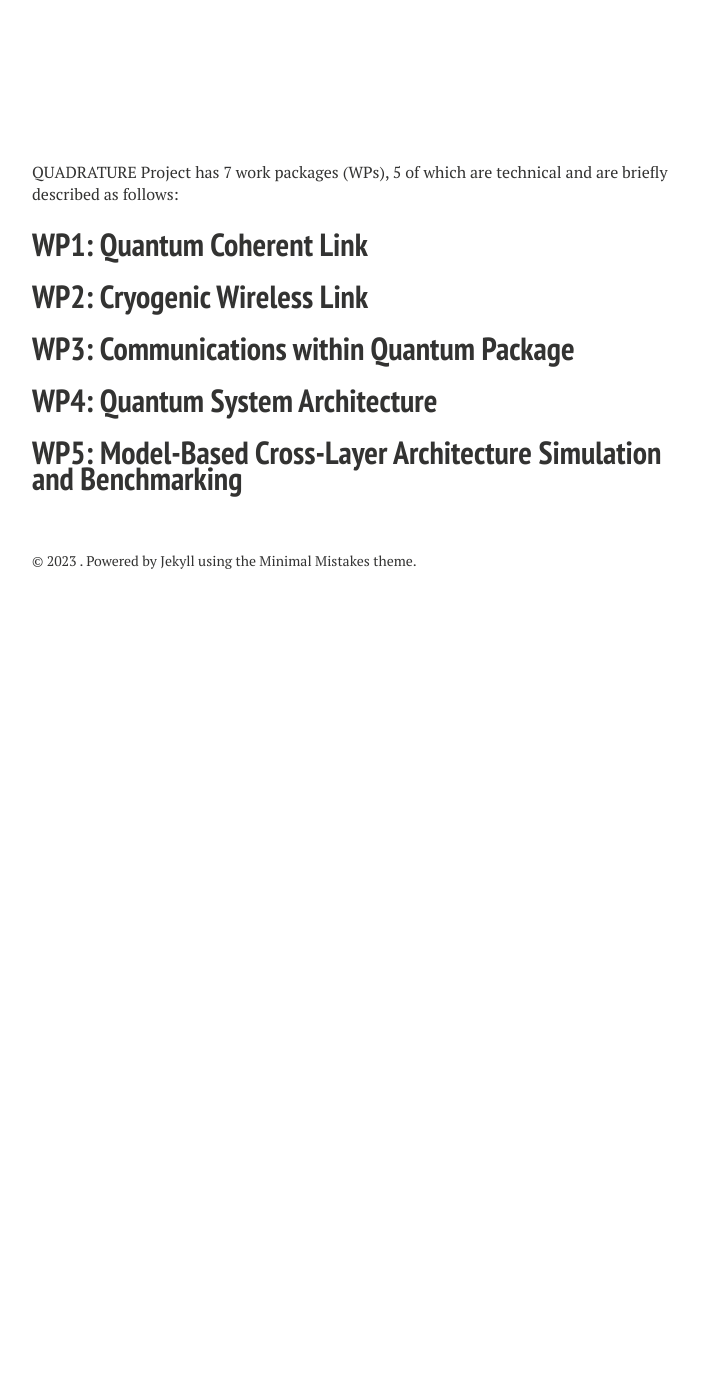
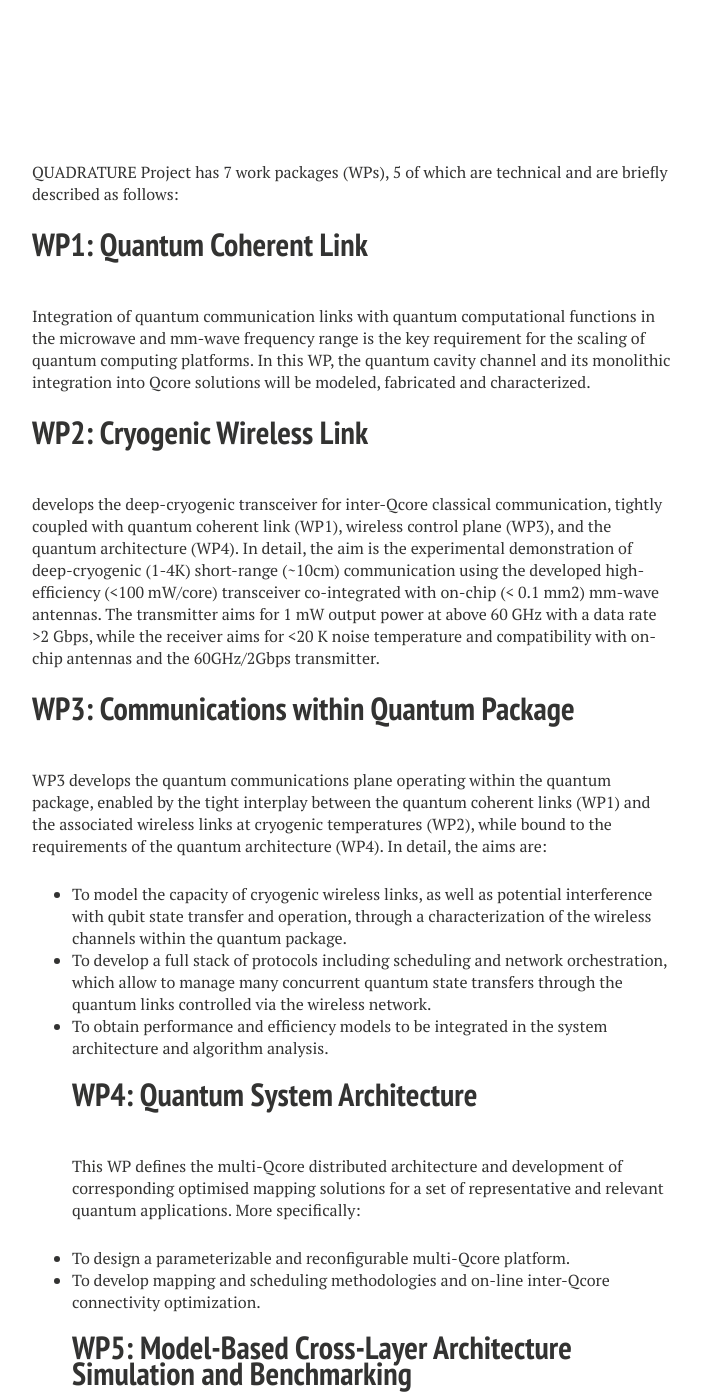
Before and after one commit to biddu/biddu.github.io, a Jekyll site: the page built from research.md, in a window 1280 px wide and 1400 px high, scrolled down 270 px. Shown: the whole window, without its empty margins (288-989 px from the left). Built offline with Jekyll 4.4.1, drawn with Linux system fonts in a browser that asks for light colours; nearby versions of some CDN libraries; before the commit the page ends 900 px from its top, so only the background shows below that; some of the changed text lies outside the part shown.

Commit message:
Update research.md

```diff
--- a/research.md
+++ b/research.md
@@ -14,9 +14,36 @@ comments: false
 <br/>
 
 The QUADRATURE Project has 7 work packages (WPs), 5 of which are technical and are briefly described as follows:
-
+<br/>
 # WP1: Quantum Coherent Link
+<br/>
+Integration of quantum communication links with quantum computational functions in the microwave and mm-wave frequency range is the key requirement for the scaling of quantum computing platforms. In this WP, the quantum cavity channel and its monolithic integration into Qcore solutions will be modeled, fabricated and characterized.
+<br/>
 # WP2: Cryogenic Wireless Link
+<br/>
+develops the deep-cryogenic transceiver for inter-Qcore classical communication, tightly coupled with quantum coherent link (WP1), wireless control plane (WP3), and the quantum architecture (WP4). In detail, the aim is the experimental demonstration of deep-cryogenic (1-4K) short-range (~10cm) communication using the developed high-efficiency (<100 mW/core) transceiver co-integrated with on-chip (< 0.1 mm2) mm-wave antennas. The transmitter aims for 1 mW output power at above 60 GHz with a data rate >2 Gbps, while the receiver aims for <20 K noise temperature and compatibility with on-chip antennas and the 60GHz/2Gbps transmitter.
+<br/>
 # WP3: Communications within Quantum Package
+<br/>
+WP3 develops the quantum communications plane operating within the quantum package, enabled by the tight interplay between the quantum coherent links (WP1) and the associated wireless links at cryogenic temperatures (WP2), while bound to the requirements of the quantum architecture (WP4). In detail, the aims are:
+<br/>
++ To model the capacity of cryogenic wireless links, as well as potential interference with qubit state transfer and
+operation, through a characterization of the wireless channels within the quantum package.
+<br/>
++ To develop a full stack of protocols including scheduling and network orchestration, which allow to manage
+many concurrent quantum state transfers through the quantum links controlled via the wireless network.
+<br/>
++ To obtain performance and efficiency models to be integrated in the system architecture and algorithm analysis.
 # WP4: Quantum System Architecture
+<br/>
+This WP defines the multi-Qcore distributed architecture and development of corresponding optimised mapping solutions for a set of representative and relevant quantum applications. More specifically:
+<br/>
++ To design a parameterizable and reconfigurable multi-Qcore platform.
++ To develop mapping and scheduling methodologies and on-line inter-Qcore connectivity optimization.
+<br/>
 # WP5: Model-Based Cross-Layer Architecture Simulation and Benchmarking
+<br/>
+WP5 aims at designing, architecting and evaluating the wireless-enabled double full-stack quantum system by means of a model-based cross-layer system architecture simulation framework, in particular:
+<br/>
++ To derive optimal configurations of the double full-stack, dimensioning guidelines and scalability trends.
++ To perform an architecture-application co-design of the communication and computational stacks.
```
